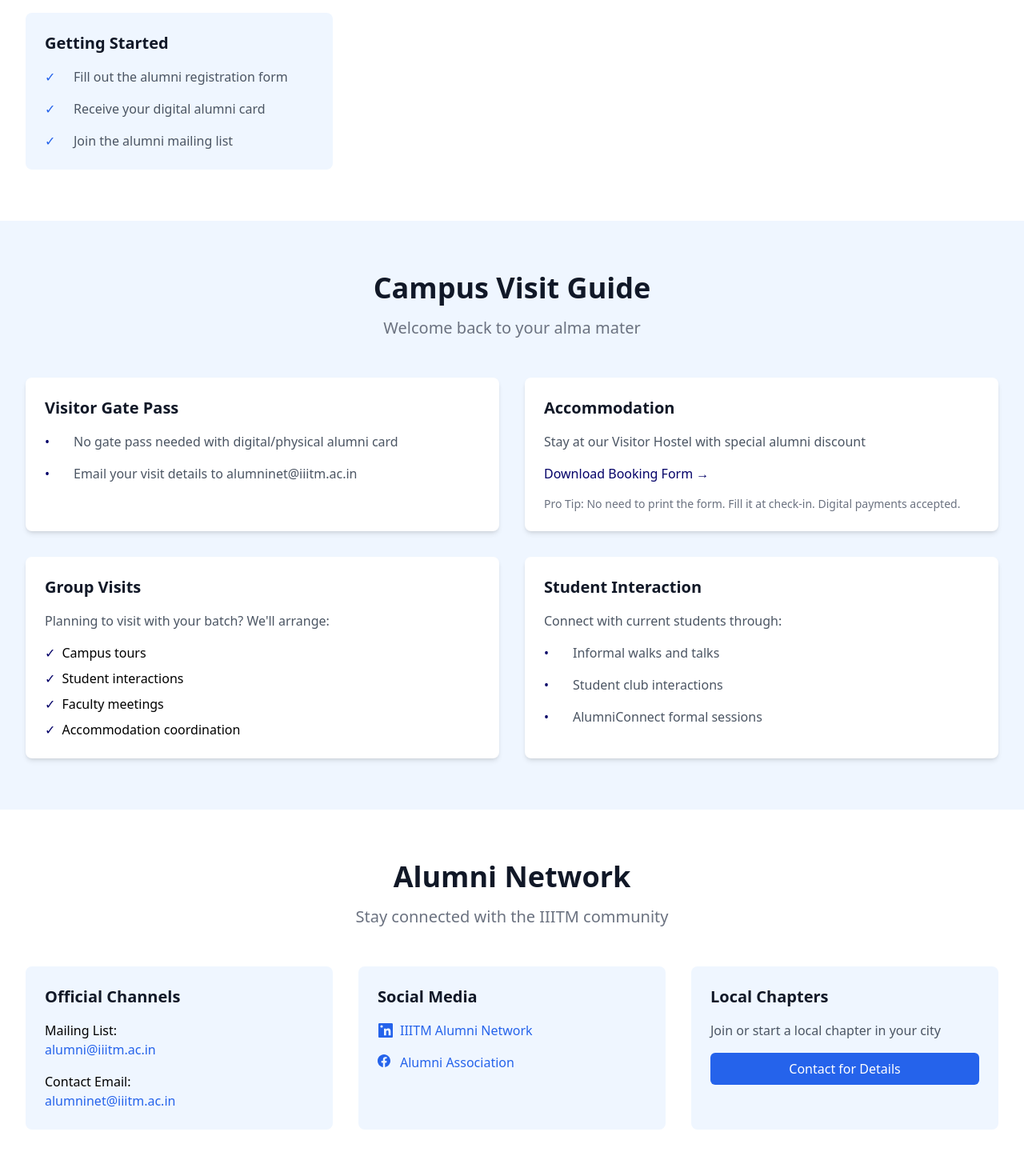
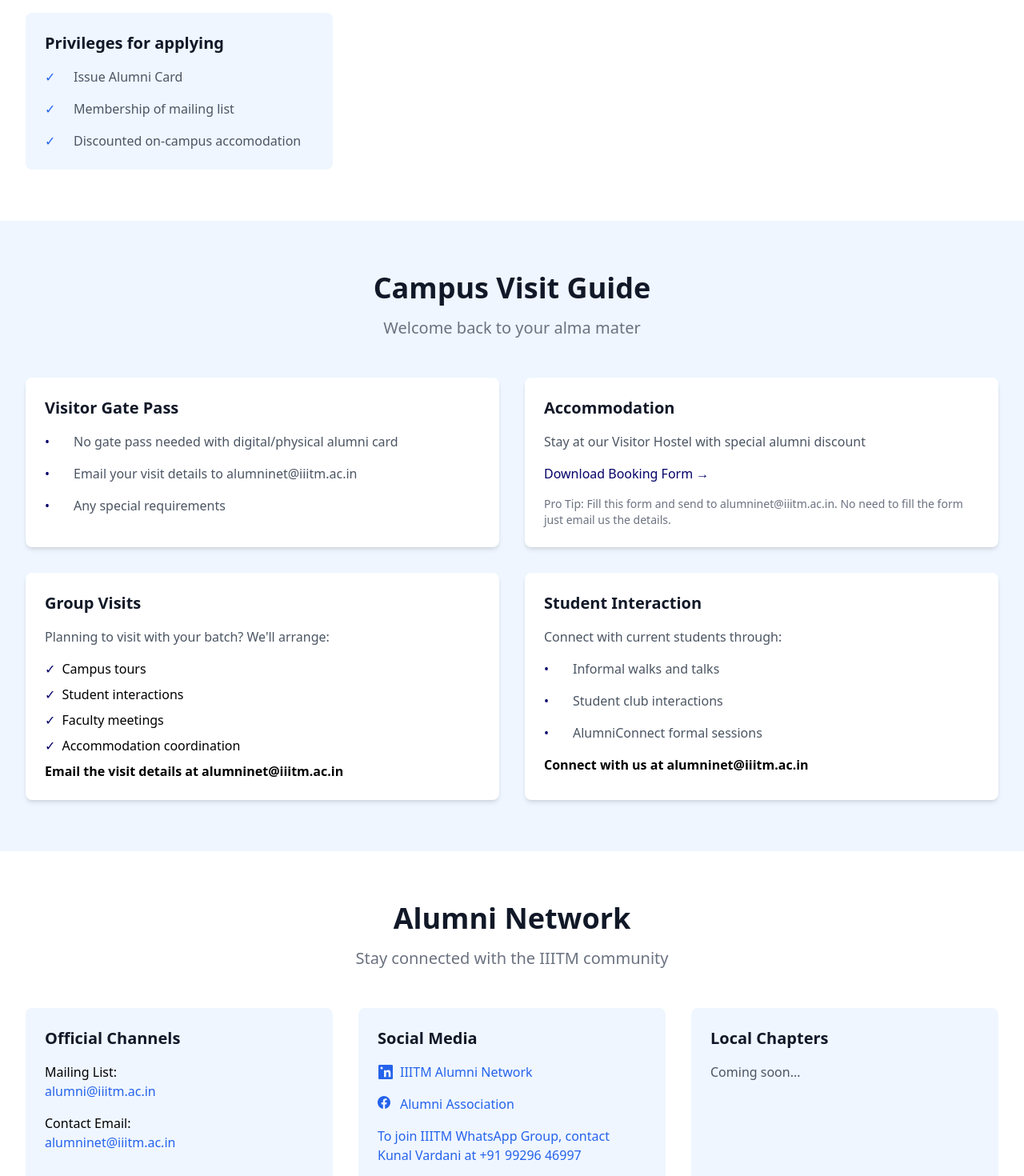
Before and after one commit to ROKUMATE/alumini-meet-, a React (Vite) app: page / in a window 1280 px wide. Shown: the part 1060-2530 px from the top of the page at 80% size. Built offline with nearby package versions, Linux system fonts and the light colour scheme.

Commit message:
did edits

```diff
--- a/src/components/Campus.tsx
+++ b/src/components/Campus.tsx
@@ -35,6 +35,14 @@
                                     alumninet@iiitm.ac.in
                                 </span>
                             </li>
+                            <li className="flex items-start">
+                                <span className="flex-shrink-0 h-6 w-6 text-customBlue">
+                                    •
+                                </span>
+                                <span className="ml-3 text-gray-600">
+                                    Any special requirements
+                                </span>
+                            </li>
                         </ul>
                     </div>
 
@@ -54,8 +62,7 @@
                                 Download Booking Form →
                             </a>
                             <p className="text-sm text-gray-500 mt-2">
-                                Pro Tip: No need to print the form. Fill it at
-                                check-in. Digital payments accepted.
+                                Pro Tip: Fill this form and send to alumninet@iiitm.ac.in. No need to fill the form just email us the details.
                             </p>
                         </div>
                     </div>
@@ -83,6 +90,9 @@
                             <li className="flex items-center">
                                 <span className="text-customBlue mr-2">✓</span>
                                 Accommodation coordination
+                            </li>
+                            <li className="flex items-center font-semibold">
+                                Email the visit details at alumninet@iiitm.ac.in
                             </li>
                         </ul>
                     </div>
@@ -119,6 +129,9 @@
                                     AlumniConnect formal sessions
                                 </span>
                             </li>
+                            <li className="flex items-center font-semibold">
+                                Connect with us at alumninet@iiitm.ac.in
+                            </li>
                         </ul>
                     </div>
                 </div>
--- a/src/components/Donate.tsx
+++ b/src/components/Donate.tsx
@@ -7,7 +7,7 @@
                         Support Your Alma Mater
                     </h2>
                     <p className="mt-4 text-xl text-gray-500">
-                        Help us nurture the next generation
+                        Help us nurture the next generation. We require alumni to donate generously to following accounts and send the slip at alumninet@iiitm.ac.in
                     </p>
                 </div>
 
@@ -80,12 +80,17 @@
                                     Research labs and development activities
                                 </span>
                             </li>
+                            <li className="flex items-start">
+                                <span className="ml-3 text-gray-600">
+                                    If supporting any special initiatives like following the please explicitly mention at the donation email at alumninet@iiitm.ac.in.
+                                </span>
+                            </li>
                         </ul>
                     </div>
 
                     <div className="lg:col-span-2 bg-white rounded-lg shadow-md p-6">
-                        <h3 className="text-xl font-semibold text-gray-900 mb-4">
-                            Other Ways to Contribute
+                        <h3 className="text-xl font-semibold text-gray-900 mb-5">
+                            We welcome alumni to support the following in kind contributions. For details, please contact us at alumninet@iiitm.ac.in.
                         </h3>
                         <div className="grid gap-6 md:grid-cols-2 lg:grid-cols-3">
                             <div className="p-4 bg-blue-50 rounded-lg">
--- a/src/components/Guidelines.tsx
+++ b/src/components/Guidelines.tsx
@@ -15,7 +15,7 @@
                 <div className="mt-12 grid gap-8 grid-cols-1 md:grid-cols-2 lg:grid-cols-3">
                     <div className="bg-blue-50 rounded-lg p-6">
                         <h3 className="text-xl font-semibold text-gray-900 mb-4">
-                            Getting Started
+                            Privileges for applying
                         </h3>
                         <ul className="space-y-4">
                             <li className="flex items-start">
@@ -23,7 +23,7 @@
                                     ✓
                                 </span>
                                 <span className="ml-3 text-gray-600">
-                                    Fill out the alumni registration form
+                                    Issue Alumni Card
                                 </span>
                             </li>
                             <li className="flex items-start">
@@ -31,7 +31,7 @@
                                     ✓
                                 </span>
                                 <span className="ml-3 text-gray-600">
-                                    Receive your digital alumni card
+                                    Membership of mailing list
                                 </span>
                             </li>
                             <li className="flex items-start">
@@ -39,7 +39,7 @@
                                     ✓
                                 </span>
                                 <span className="ml-3 text-gray-600">
-                                    Join the alumni mailing list
+                                    Discounted on-campus accomodation
                                 </span>
                             </li>
                         </ul>
--- a/src/components/Hero.tsx
+++ b/src/components/Hero.tsx
@@ -22,7 +22,7 @@
                                 href="https://forms.gle/jpsTnk42FB8514jE8"
                                 target="_blank"
                                 className="w-full flex items-center justify-center px-8 py-3 border border-transparent text-base font-medium rounded-md text-white bg-blue-600 hover:bg-blue-700 md:py-4 md:text-lg md:px-10">
-                                Get Alumni Card
+                                Join Alumni Network
                             </a>
                         </div>
                     </div>
--- a/src/components/Network.tsx
+++ b/src/components/Network.tsx
@@ -73,6 +73,9 @@
                                     Alumni Association
                                 </a>
                             </li>
+                            <li>
+                                <p className="flex items-center text-blue-600">To join IIITM WhatsApp Group, contact Kunal Vardani at +91 99296 46997</p>
+                            </li>
                         </ul>
                     </div>
 
@@ -81,11 +84,11 @@
                             Local Chapters
                         </h3>
                         <p className="text-gray-600 mb-4">
-                            Join or start a local chapter in your city
+                            Coming soon...
                         </p>
-                        <button className="w-full bg-blue-600 text-white px-4 py-2 rounded-md hover:bg-blue-700">
+                        {/* <button className="w-full bg-blue-600 text-white px-4 py-2 rounded-md hover:bg-blue-700">
                             Contact for Details
-                        </button>
+                        </button> */}
                     </div>
                 </div>
             </div>
```
